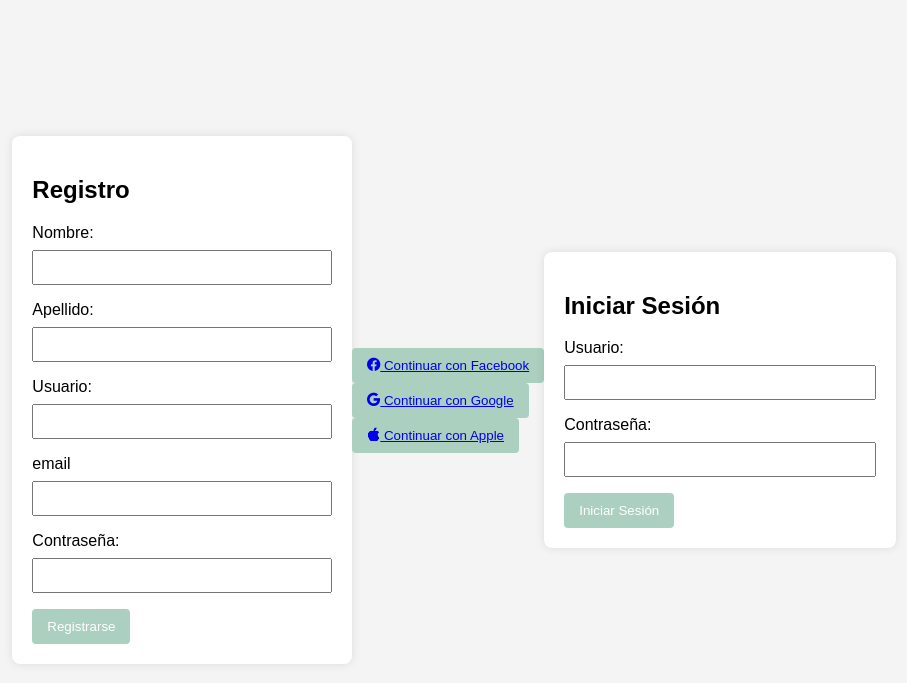
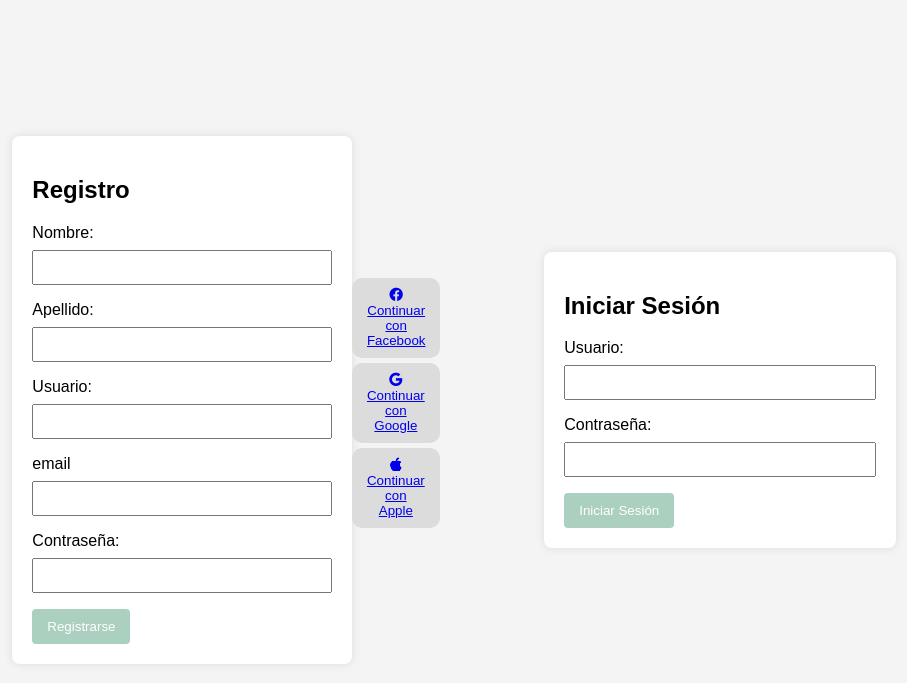
Before and after one commit to MiliBrime/grupo_5_dietetica, a Node server app: template src/views/loginsignup.html in a window 1280 px wide. Shown: the top 683 px of the page, without its empty margins (186-1093 px from the left). Run offline with Node 20, Linux system fonts and the light colour scheme; the template is opened without the code that fills it, so the values that code supplies are empty.

Commit message:
sacado del login de tomi

```diff
--- a/public/css/loginsignup.css
+++ b/public/css/loginsignup.css
@@ -40,3 +40,25 @@ button {
 button:hover {
     background-color: #ABD0BF;
 }
+.redes-sociales {
+    width: 30%;
+    padding: 5px 0 0 0;
+}
+
+.facebook {
+    background-color: gainsboro;
+    border-radius: 10px;
+    border: none;
+}
+
+.google {
+    background-color: gainsboro;
+    border-radius: 10px;
+    border: none;
+}
+
+.apple {
+    background-color: gainsboro;
+    border-radius: 10px;
+    border: none;
+}
```
